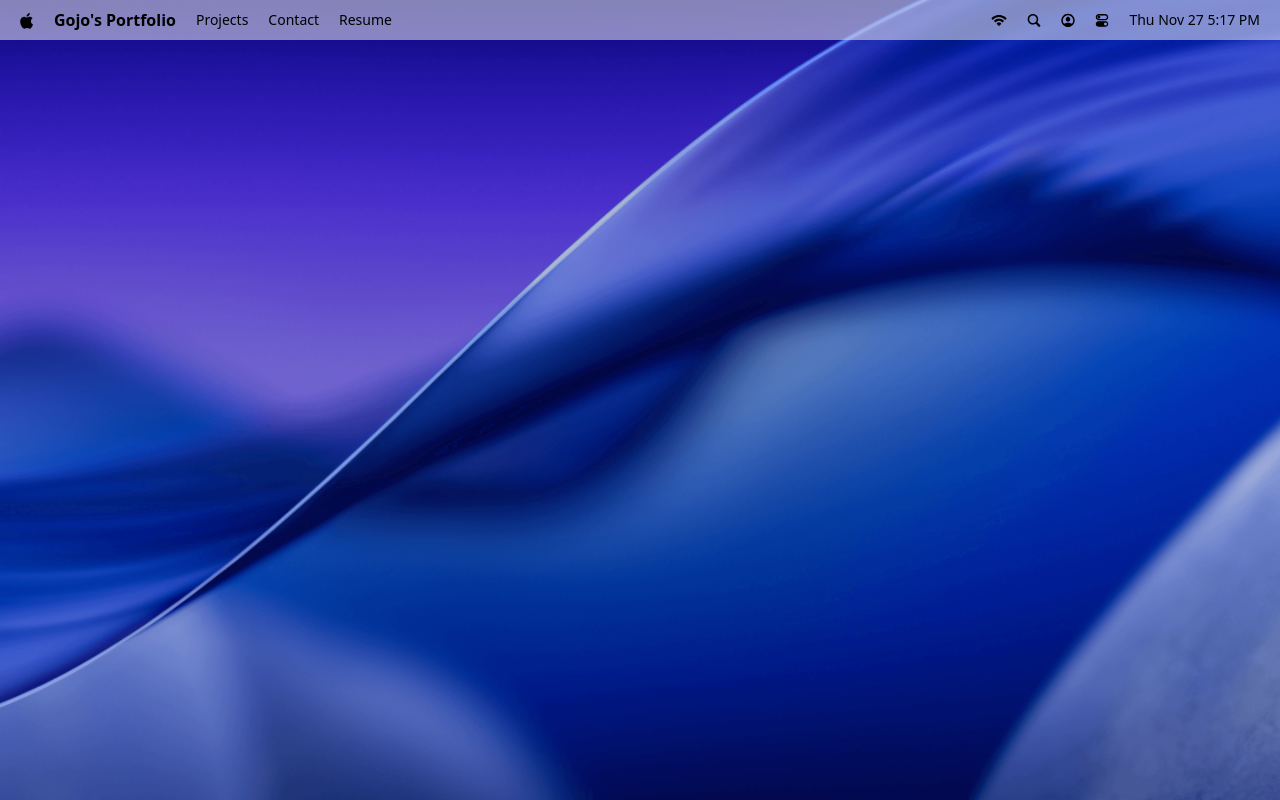
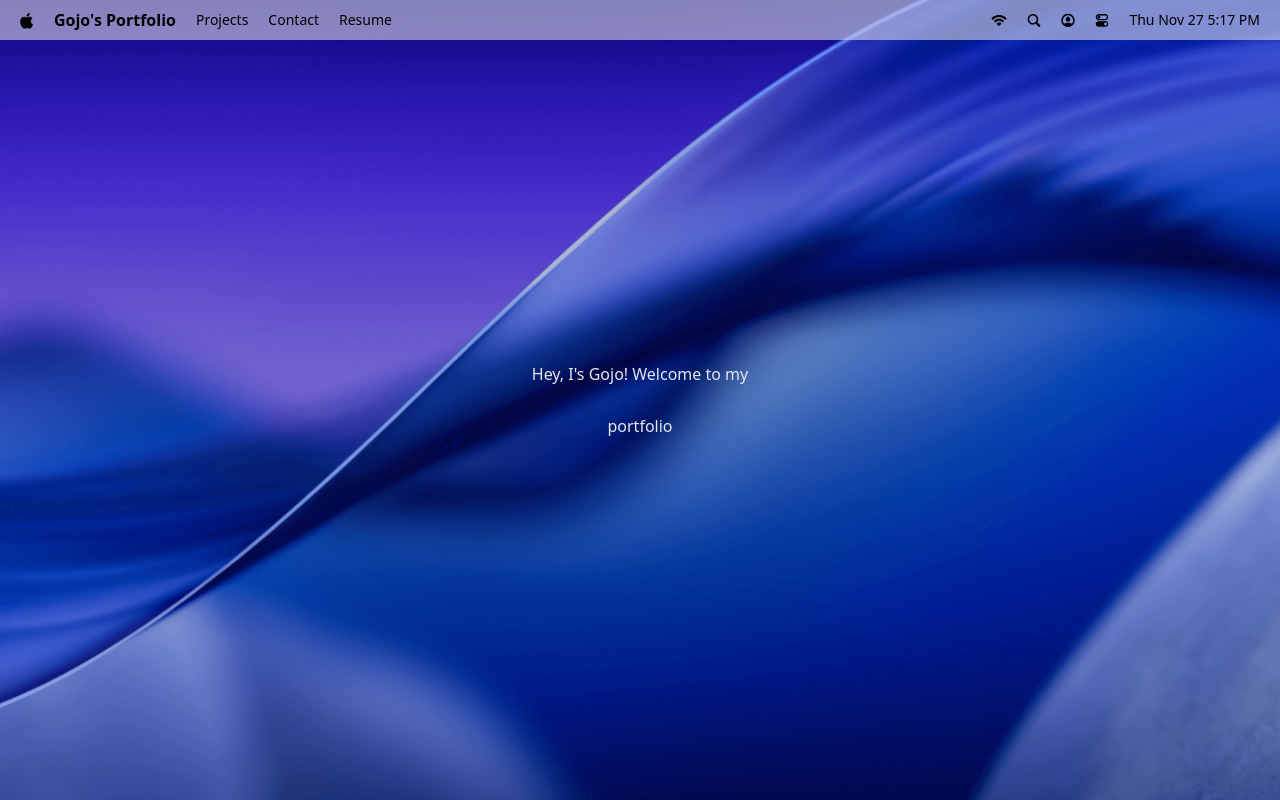
Before and after one commit to SanukaWaravita/MacOS_Portfolio, a React (Vite) app: page / in a window 1280 px wide. Built offline with nearby package versions, Linux system fonts and the light colour scheme; a web font is replaced by a local one.

Commit message:
Added index.js to components folder to organize imports; added basic visually functional welcome text

```diff
--- a/package.json
+++ b/package.json
@@ -10,8 +10,11 @@
     "preview": "vite preview"
   },
   "dependencies": {
+    "@gsap/react": "^2.1.2",
     "@tailwindcss/vite": "^4.1.17",
     "dayjs": "^1.11.19",
+    "gsap": "^3.13.0",
+    "lucide-react": "^0.555.0",
     "react": "^19.2.0",
     "react-dom": "^19.2.0",
     "tailwindcss": "^4.1.17"
--- a/src/App.jsx
+++ b/src/App.jsx
@@ -1,10 +1,11 @@
-import Navbar from '#components/Navbar'
+import { Navbar, Welcome } from "#components";
 import React from 'react'
 
 const App = () => {
   return (
     <main>
       <Navbar/>
+      <Welcome/>
     </main>
   )
 }
--- /dev/null
+++ b/src/components/Welcome.jsx
@@ -0,0 +1,21 @@
+import React, { useRef } from 'react'
+
+const Welcome = () => {
+    const titleRef = useRef(null);
+    const subtitleRef = useRef(null);
+
+  return (
+    <section id="welcome">
+        <p ref={subtitleRef}>Hey, I's Gojo! Welcome to my</p>
+        <h1 ref={titleRef} className="mt-7">
+            portfolio
+        </h1>
+
+        <div className="small-screen">
+            <p>This Portfolio is designed for desktop/tablet screens only.</p>
+        </div>
+    </section>
+  )
+}
+
+export default Welcome
--- /dev/null
+++ b/src/components/index.js
@@ -0,0 +1,4 @@
+import Navbar from "#components/Navbar.jsx";
+import Welcome from "#components/Welcome.jsx";
+
+export { Navbar, Welcome };
```
Also changed, not shown: 1 other file (tests, documents, lock files or other folders).
